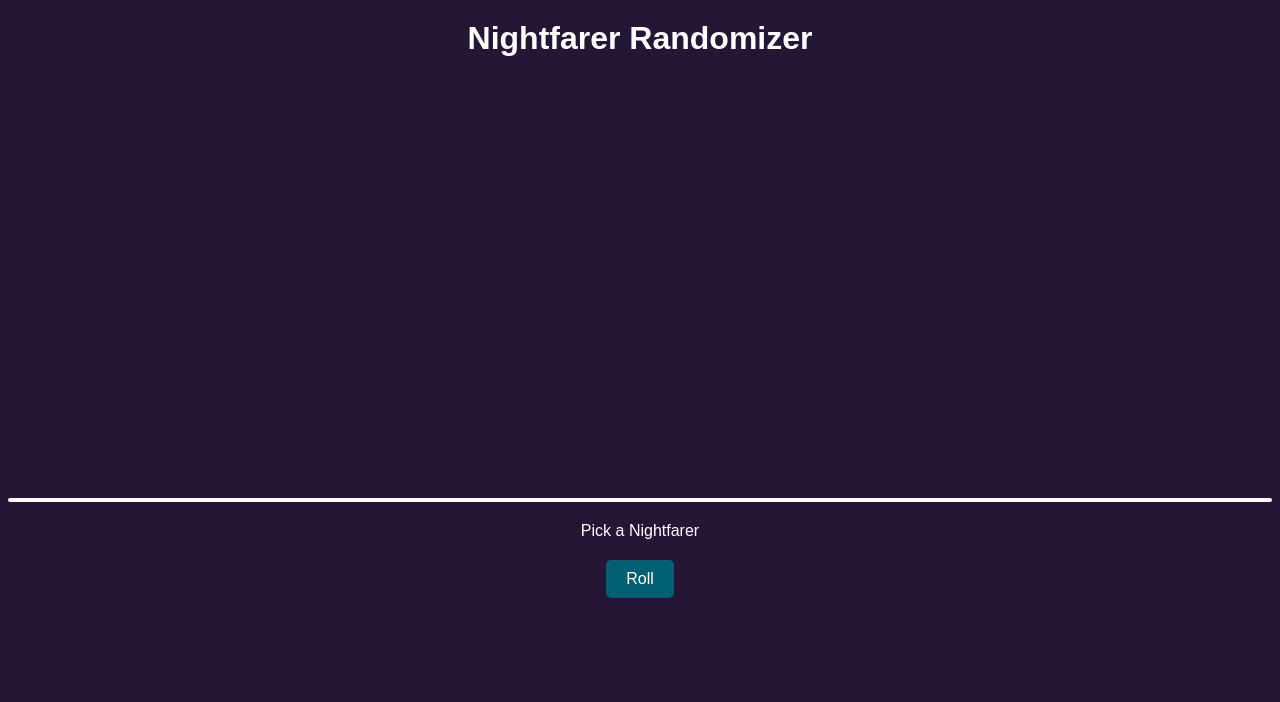
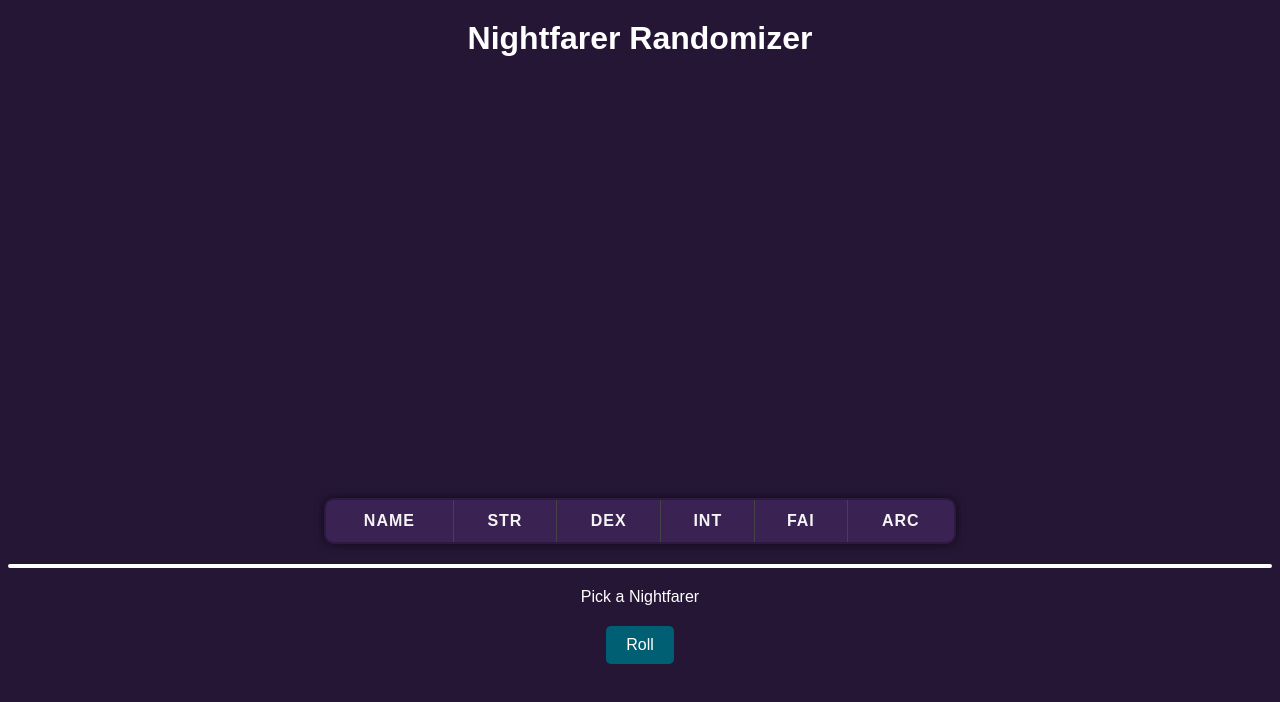
Before and after one commit to gcrisafu/nightfarerRandomizer, a plain HTML site: page index.html in a window 1280 px wide. Drawn offline with Linux system fonts and the light colour scheme.

Commit message:
added table for scaling and stylings for that table

```diff
--- a/index.html
+++ b/index.html
@@ -10,6 +10,7 @@
 <body>
     <h1 id ="title">Nightfarer Randomizer</h1>
     <div id="nightfarerImage"></div>
+    <div id="scalings"></div>
     <h2 id="nightfarer"></h2>
     <label id="label">Pick a Nightfarer</label>
     <button onclick="pickNightfarer()" id="myButton">Roll</button>
--- a/index.js
+++ b/index.js
@@ -25,3 +25,63 @@ function pickNightfarer(){
     nightfarerImage.innerHTML = imageArr[value];
 
 }
+
+// SCALING TABLE
+
+const container = document.getElementById("scalings");
+
+const thead = document.createElement("thead");
+const tbody = document.createElement("tbody");
+const table = document.createElement("table");
+
+table.appendChild(thead);
+table.appendChild(tbody);
+container.appendChild(table);
+
+const headerRow = document.createElement("tr");
+const attributes = ["NAME", "STR", "DEX", "INT", "FAI", "ARC"];
+
+attributes.forEach(attributeText => {
+    const th = document.createElement("th");
+    th.textContent = attributeText;
+    headerRow.appendChild(th);
+});
+thead.appendChild(headerRow);
+
+const tableData = [
+    { name: "Executor", STR: "C", DEX: "S", INT: "D", FAI: "D", ARC:"S"},
+    { name: "Revenant", STR: "C", DEX: "C", INT: "B", FAI: "S", ARC:"B"},
+    { name: "Guardian", STR: "B", DEX: "C", INT: "D", FAI: "C", ARC:"C"},
+    { name: "Ironeye", STR: "C", DEX: "A", INT: "D", FAI: "D", ARC:"B"},
+    { name: "Dutchess", STR: "D", DEX: "B", INT: "A", FAI: "B", ARC:"C"},
+    { name: "Recluse", STR: "D", DEX: "C", INT: "S", FAI: "S", ARC:"C"},
+    { name: "Raider", STR: "S", DEX: "C", INT: "D", FAI: "D", ARC:"C"},
+    { name: "Wylder", STR: "A", DEX: "B", INT: "C", FAI: "C", ARC:"C"}
+    ];
+
+function displayRowByName(name) {
+    tbody.innerHTML = ""; // clears old row(s)
+
+    const rowData = tableData.find(item => item.name === name);
+
+    if (rowData) {
+        const bodyRow = document.createElement('tr');
+        for (const key in rowData) {
+            const td = document.createElement('td');
+            td.textContent = rowData[key];
+            bodyRow.appendChild(td);
+        }
+        tbody.appendChild(bodyRow);
+    }
+}
+
+function pickNightfarer(){
+    const value = Math.floor(Math.random() * arr.length);
+    const chosen = arr[value];
+
+    nightfarer.textContent = chosen;        // update name
+    nightfarerImage.innerHTML = imageArr[value]; // update image
+    displayRowByName(chosen);               // update table
+}
+
+table.classList.add("scaling-table");
--- a/style.css
+++ b/style.css
@@ -50,3 +50,41 @@ body {
 #myButton:hover {
     background-color: #04d9ff;
 }
+
+
+/* table styling */
+.scaling-table {
+    border-collapse: collapse;
+    width: 50%;
+    margin: 20px auto;
+    font-family: 'Arial', sans-serif;
+    font-size: 16px;
+    background-color: #2e1a40;  /* darker purple to match bg */
+    color: #f5f5f5;
+    border: 2px solid white;
+    border-radius: 10px;
+    overflow: hidden;
+    box-shadow: 0 0 10px rgba(0,0,0,0.6);
+}
+
+.scaling-table th,
+.scaling-table td {
+    border: 1px solid #444;
+    padding: 12px 16px;
+    text-align: center;
+}
+
+.scaling-table th {
+    background-color: #3a2352;
+    font-weight: bold;
+    letter-spacing: 1px;
+    text-transform: uppercase;
+}
+
+.scaling-table tr:nth-child(even) {
+    background-color: #39204e;
+}
+
+.scaling-table tr:hover {
+    background-color: #513169;
+}
```
